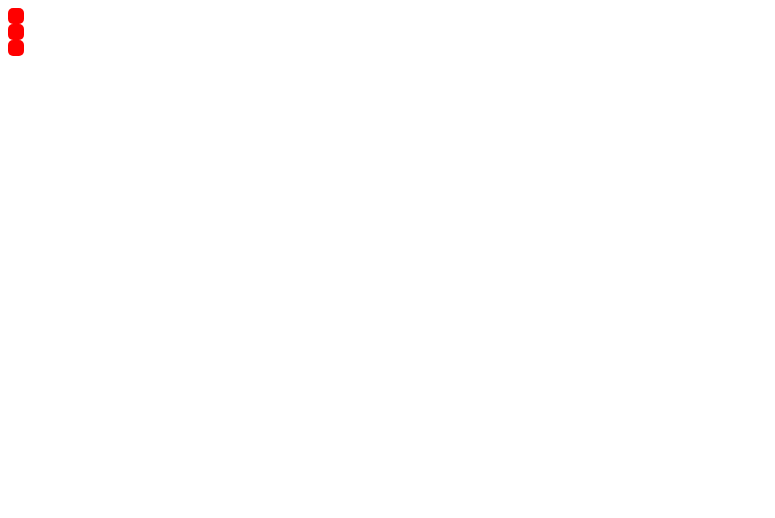
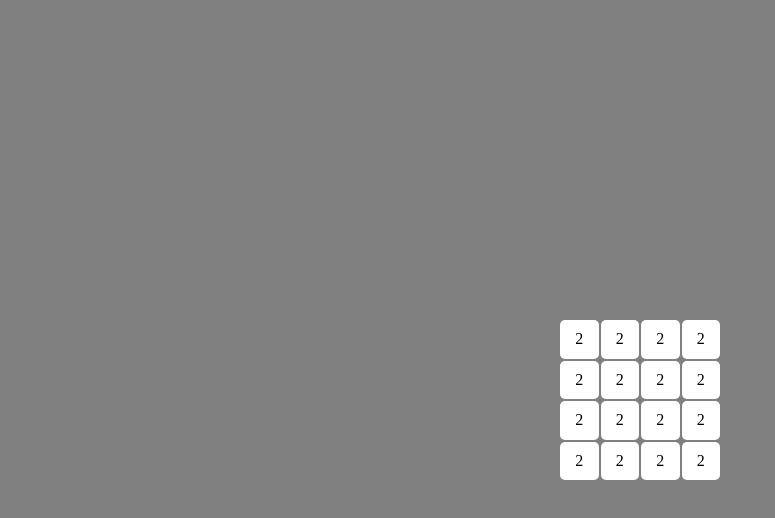
Before and after one commit to NeatKYU/2048game, a React (Vite) app: page / in a window 1280 px wide. Shown: the top 518 px of the page, without its empty margins (0-775 px from the left). Built offline with nearby package versions, Linux system fonts and the light colour scheme.

Commit message:
✨ 기본 틀 완성

```diff
--- a/index.html
+++ b/index.html
@@ -4,7 +4,7 @@
     <meta charset="UTF-8" />
     <link rel="icon" type="image/svg+xml" href="/vite.svg" />
     <meta name="viewport" content="width=device-width, initial-scale=1.0" />
-    <title>Vite + React + TS</title>
+    <title>2048</title>
   </head>
   <body>
     <div id="root"></div>
--- a/src/App.tsx
+++ b/src/App.tsx
@@ -1,9 +1,11 @@
 import Routes from './routes';
+import GlobalStyle from './Globalstyle';
 
 function App() {
 
   return (
     <div className="App">
+      <GlobalStyle/>
       <Routes/>
     </div>
   )
--- /dev/null
+++ b/src/Globalstyle.tsx
@@ -0,0 +1,67 @@
+import { createGlobalStyle } from 'styled-components';
+
+const GlobalStyle = createGlobalStyle`
+html, body, div, span, applet, object, iframe,
+h1, h2, h3, h4, h5, h6, p, blockquote, pre,
+a, abbr, acronym, address, big, cite, code,
+del, dfn, em, img, ins, kbd, q, s, samp,
+small, strike, strong, sub, sup, tt, var,
+b, u, i, center,
+dl, dt, dd, ol, ul, li,
+fieldset, form, label, legend,
+table, caption, tbody, tfoot, thead, tr, th, td,
+article, aside, canvas, details, embed,
+figure, figcaption, footer, header, hgroup,
+menu, nav, output, ruby, section, summary,
+time, mark, audio, video {
+  margin: 0;
+  padding: 0;
+  border: 0;
+  font-size: 100%;
+  font: inherit;
+  vertical-align: baseline;
+	box-sizing: border-box;
+}
+.flex-center {
+	display: flex;
+	align-items: center;
+	justify-content: center;
+}
+.flex-align-center {
+	display: flex;
+	align-items: center;
+}
+.flex-justify-center {
+	display: flex;
+	justify-content: center;
+}
+/* HTML5 display-role reset for older browsers */
+article, aside, details, figcaption, figure,
+footer, header, hgroup, menu, nav, section {
+  display: block;
+}
+body {
+  line-height: 1;
+}
+ol, ul {
+  list-style: none;
+}
+blockquote, q {
+  quotes: none;
+}
+blockquote:before, blockquote:after,
+q:before, q:after {
+  content: '';
+  content: none;
+}
+table {
+  border-collapse: collapse;
+  border-spacing: 0;
+}
+button {
+  background: inherit;
+  border: none;
+}
+`;
+
+export default GlobalStyle;
--- /dev/null
+++ b/src/components/Board.tsx
@@ -0,0 +1,57 @@
+import styled from "styled-components";
+import { NumberBlock } from '@/components/NumberBlock';
+
+interface BoardProps {
+    mode: string;
+}
+
+export const Board = (props: BoardProps) => {
+
+    const { mode } = props;
+
+    return (
+        <Container>
+            <Row>
+                {createBlock(mode, 1)}
+            </Row>
+            <Row>
+                {createBlock(mode, 2)}
+            </Row>
+            <Row>
+                {createBlock(mode, 3)}
+            </Row>
+            <Row>
+                {createBlock(mode, 4)}
+            </Row>
+        </Container>
+    )
+}
+
+const createBlock = (mode: string, row: number) => {
+    if (mode === '4x4') {
+        return (
+            <>
+                <NumberBlock num={2} />
+                <NumberBlock num={2} />
+                <NumberBlock num={2} />
+                <NumberBlock num={2} />
+            </>
+        )
+    }
+}
+
+const Container = styled.div`
+    width: 10rem;
+    height: 10rem;
+
+    border-radius: 5px;
+
+    display: grid;
+    grid-gap: 2px;
+    flex-direction: column;
+`;
+
+const Row = styled.div`
+    display: flex;
+    gap: 2px;
+`;
--- a/src/components/NumberBlock.tsx
+++ b/src/components/NumberBlock.tsx
@@ -9,15 +9,19 @@ export const NumberBlock = (props: NumberBlockProps) => {
     const { num } = props;
 
     return (
-        <Container color='red'>
-
+        <Container color='white'>
+            {num === 0 ? '' : num}
         </Container>
     )
 }
 
 const Container = styled.div`
-    width: 1rem;
-    height: 1rem;
+    width: 100%;
+    height: 100%;
     border-radius: 5px;
     background-color: ${props => props.color};
+
+    display: flex;
+    justify-content: center;
+    align-items: center;
 `;
--- a/src/pages/MainPage.tsx
+++ b/src/pages/MainPage.tsx
@@ -1,16 +1,21 @@
 import styled from 'styled-components';
-import { NumberBlock } from '@/components/NumberBlock';
+import { Board } from '@/components/Board';
 
 export const MainPage = () => {
 
     return (
-        <div>
-            <NumberBlock num={1} />
-            <NumberBlock num={1} />
-            <NumberBlock num={1} />
-        </div>
+        <Container>
+            <Board mode='4x4'></Board>
+        </Container>
     )
 }
 
 const Container = styled.div`
+    width: 100vw;
+    height: 100vh;
+    background-color: grey;
+
+    display: flex;
+    align-items: center;
+    justify-content: center;
 `;
```
